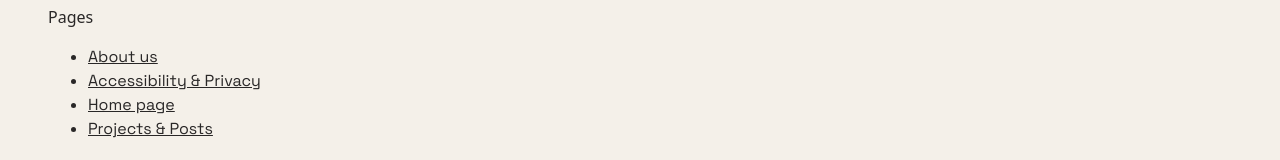
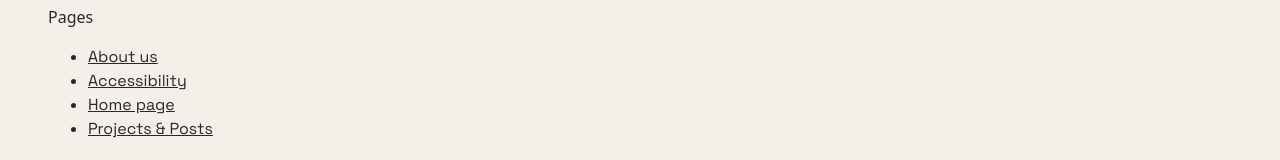
Before and after one commit to Pondering-My-Scrolls/pondering-my-scrolls-website, a Next.js app: page /sitemap in a window 1280 px wide. Shown: the part 321-481 px from the top of the page. Built offline with nearby package versions, Linux system fonts and the light colour scheme; a web font is replaced by a local one.

Commit message:
Some renaming

```diff
--- a/app/projects-posts/page.tsx
+++ b/app/projects-posts/page.tsx
@@ -13,9 +13,9 @@ function Portfolio() {
   ));
 
   return (
-      <main className="portfolio wo">
-          <PageHeader h1="Portfolio" />
-          <section className="portfolio__posts">
+      <main className="posts wo">
+          <PageHeader h1="Projects & Posts" />
+          <section className="posts__wrapper">
               {postPreviews}
           </section>
       </main>
--- a/app/projects-posts/projects-posts.scss
+++ b/app/projects-posts/projects-posts.scss
@@ -1,6 +1,6 @@
 @import '../../assets/styles/1-variables.scss';
 
-.portfolio__posts {
+.posts__wrapper {
     display: flex;
     flex-wrap: wrap;
     gap: 2rem;
--- a/app/sitemap/page.js
+++ b/app/sitemap/page.js
@@ -29,8 +29,8 @@ function Sitemap() {
                         </Link>
                     </li>
                     <li>
-                        <Link href="/accessibility-privacy">
-                            Accessibility & Privacy
+                        <Link href="/accessibility">
+                            Accessibility
                         </Link>
                     </li>
                     <li>
--- a/components/header/Header.js
+++ b/components/header/Header.js
@@ -75,8 +75,8 @@ function Header() {
                                 </Link>
                             </li>
                             <li>
-                                <Link href="/accessibility-privacy" aria-current={pathname == "/accessibility-privacy" ? "page" : "false"}>
-                                    Accessibility & Privacy
+                                <Link href="/accessibility" aria-current={pathname == "/accessibility" ? "page" : "false"}>
+                                    Accessibility
                                 </Link>
                             </li>
                             <li>
```
